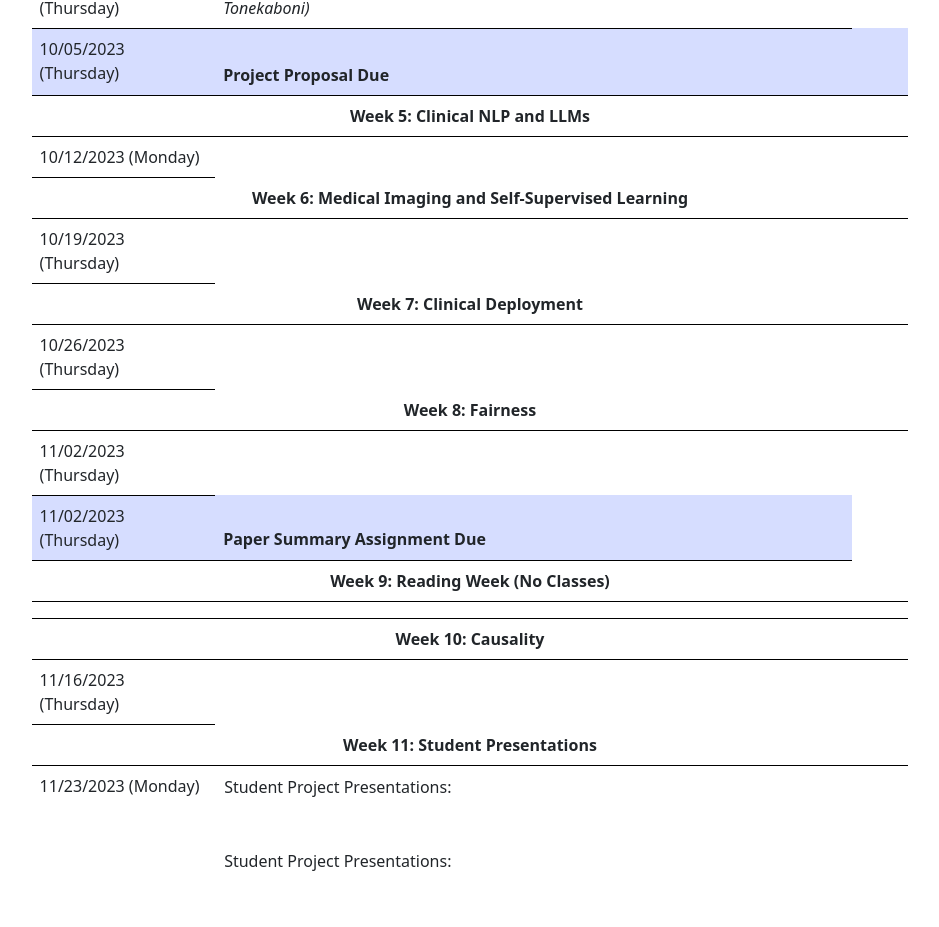
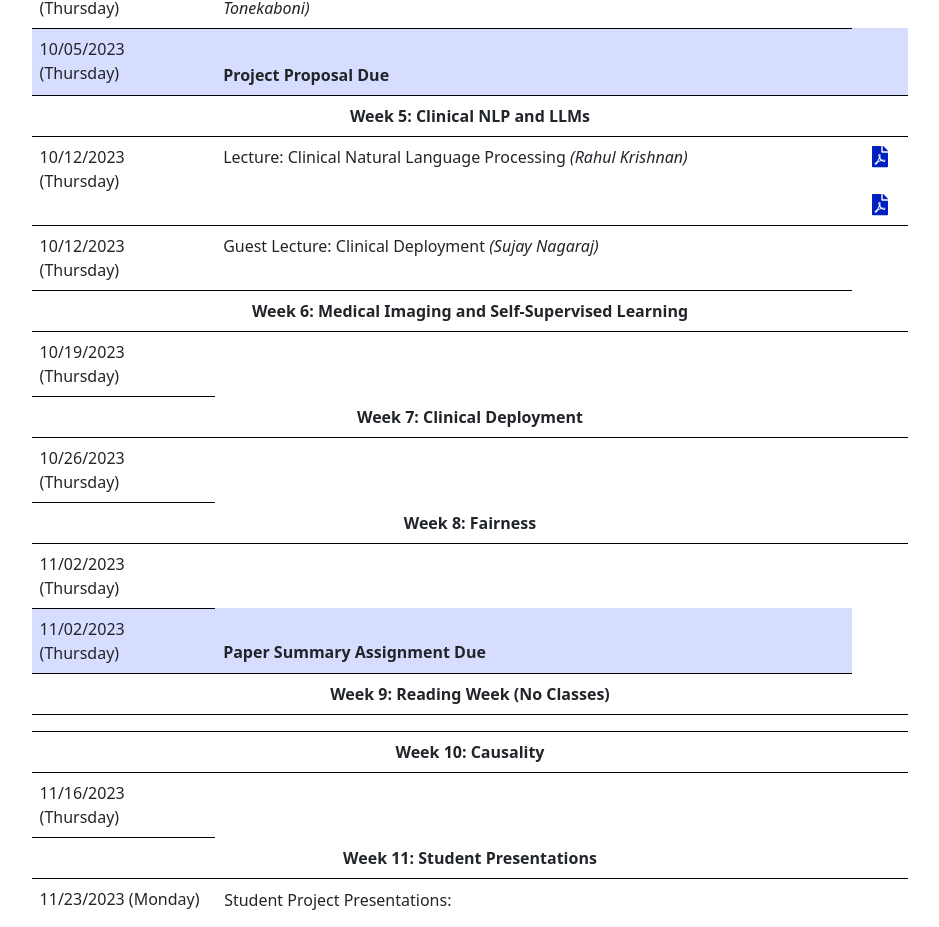
Before and after one commit to csc2541-2023/csc2541-2023.github.io, a Next.js app: page /schedule in a window 1280 px wide. Shown: the part 918-1845 px from the top of the page, without its empty margins (162-1101 px from the left). Built offline with nearby package versions, Linux system fonts and the light colour scheme; what @tailwindcss/typography would draw is missing.

Commit message:
added week 5 readings

```diff
--- a/pages/schedule.js
+++ b/pages/schedule.js
@@ -191,21 +191,21 @@ export default function Home() {
                 <td colSpan="3" align="center"><b>Week 5: Clinical NLP and LLMs</b></td>
               </tr>
               <tr>
-                <td>10/12/2023 (Monday)</td>
-                {/* <td>Lecture: <a> Clinical Natural Language Processing</a> <i>(Rahul Krishnan)</i></td> */}
-                {/* <td rowSpan="1">
+                <td>10/12/2023 (Thursday)</td>
+                <td>Lecture: <a> Clinical Natural Language Processing</a> <i>(Rahul Krishnan)</i></td>
+                <td rowSpan="1">
                 {makeLink("mandatory",
-                  "https://arxiv.org/pdf/1706.03762.pdf",
-                  "Attention Is All You Need (Vaswani et al.)")}
+                  "https://journals.plos.org/digitalhealth/article?id=10.1371/journal.pdig.0000198&fbclid=IwAR3U9R0A5QwAVMACFfgA79EFYWu32uFE8upittW5ZEb9qaNSZyWXpxdnJU4",
+                  "CHAT GPT for USMLE")}
                   <br></br>
                   {makeLink("mandatory",
-                  "https://arxiv.org/pdf/1810.04805.pdf",
-                  "BERT: Pre-training of Deep Bidirectional... (Devlin et al.)")}
-                  <br></br>
-                  {makeLink("mandatory",
-                  "https://arxiv.org/abs/1901.08746",
-                  "BioBERT: a pre-trained biomedical language... (Lee et al.)")}
-                </td> */}
+                  "https://arxiv.org/abs/2005.14165",
+                  "GPT-3 Paper")}
+                </td>
+              </tr>
+              <tr>
+                <td>10/12/2023 (Thursday)</td>
+                <td>Guest Lecture: <a>Clinical Deployment</a> <i> (Sujay Nagaraj)</i></td>
               </tr>
               {/* <tr>
                 <td>10/06/2021 (Wednesday)</td>
```
